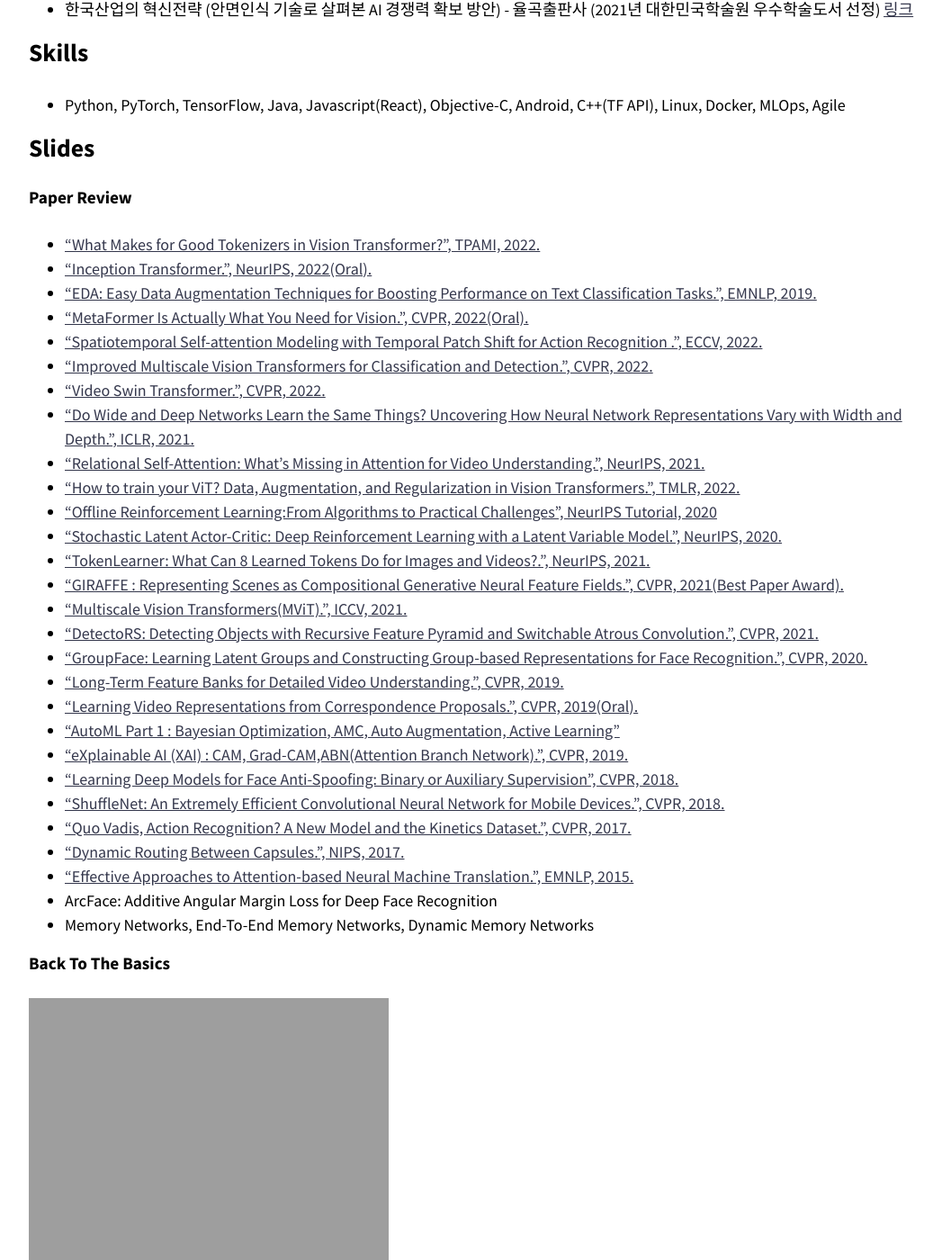
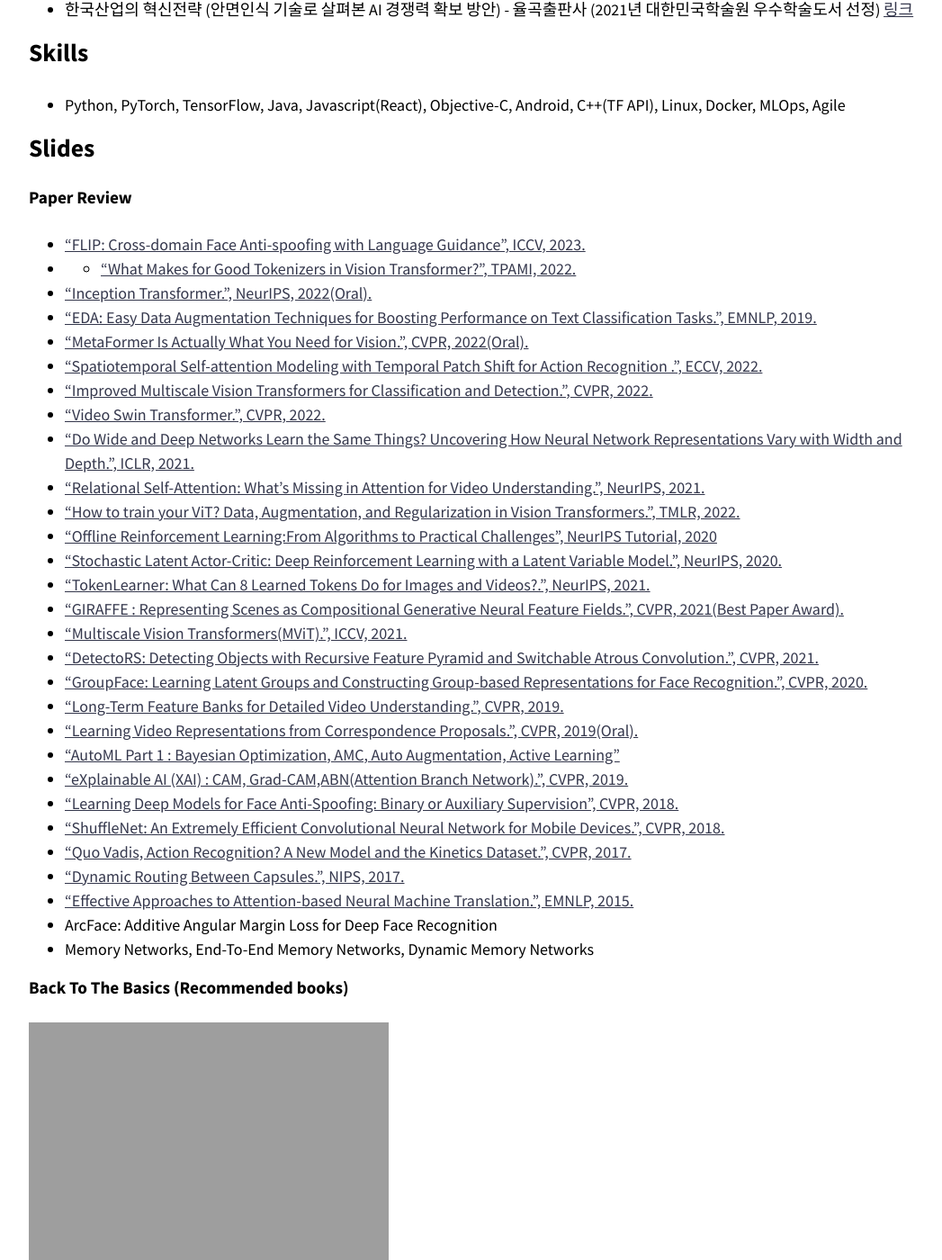
Before and after one commit to healess/healess.github.io, a Jekyll site: the page built from index.md, in a window 1280 px wide and 1400 px high, scrolled down 3671 px. Shown: the whole window at 90% size, without its empty margins (114-1161 px from the left). Built offline with Jekyll 4.4.1, drawn with Linux system fonts in a browser that asks for light colours; nearby versions of some CDN libraries.

Commit message:
add FLIP

```diff
--- a/index.md
+++ b/index.md
@@ -107,7 +107,8 @@ entries_layout: grid
 
 ## Slides
 #### Paper Review
-* ["What Makes for Good Tokenizers in Vision Transformer?", TPAMI, 2022.](https://healess.github.io/assets/pdf/[Paper]MoTo.pdf)
+* ["FLIP: Cross-domain Face Anti-spoofing with Language Guidance", ICCV, 2023.](https://healess.github.io/assets/pdf/[Paper]FLIP.pdf)
+* * ["What Makes for Good Tokenizers in Vision Transformer?", TPAMI, 2022.](https://healess.github.io/assets/pdf/[Paper]MoTo.pdf)
 * ["Inception Transformer.", NeurIPS, 2022(Oral).](https://healess.github.io/assets/pdf/[Paper]InceptionTransformer.pdf)
 * ["EDA: Easy Data Augmentation Techniques for Boosting Performance on Text Classification Tasks.", EMNLP, 2019.](https://healess.github.io/assets/pdf/[Paper]EDA.pdf)
 * ["MetaFormer Is Actually What You Need for Vision.", CVPR, 2022(Oral).](https://healess.github.io/assets/pdf/[Paper]MetaFormer.pdf)
@@ -143,5 +144,5 @@ Videos?.", NeurIPS, 2021.](https://healess.github.io/paper/Paper-TokenLearner/)
 * Memory Networks, End-To-End Memory Networks, Dynamic Memory Networks
 
 
-#### Back To The Basics
+#### Back To The Basics (Recommended books)
 ![Books](https://healess.github.io/assets/image/ai-books2.jpg)
```
Also changed, not shown: 1 other file.
